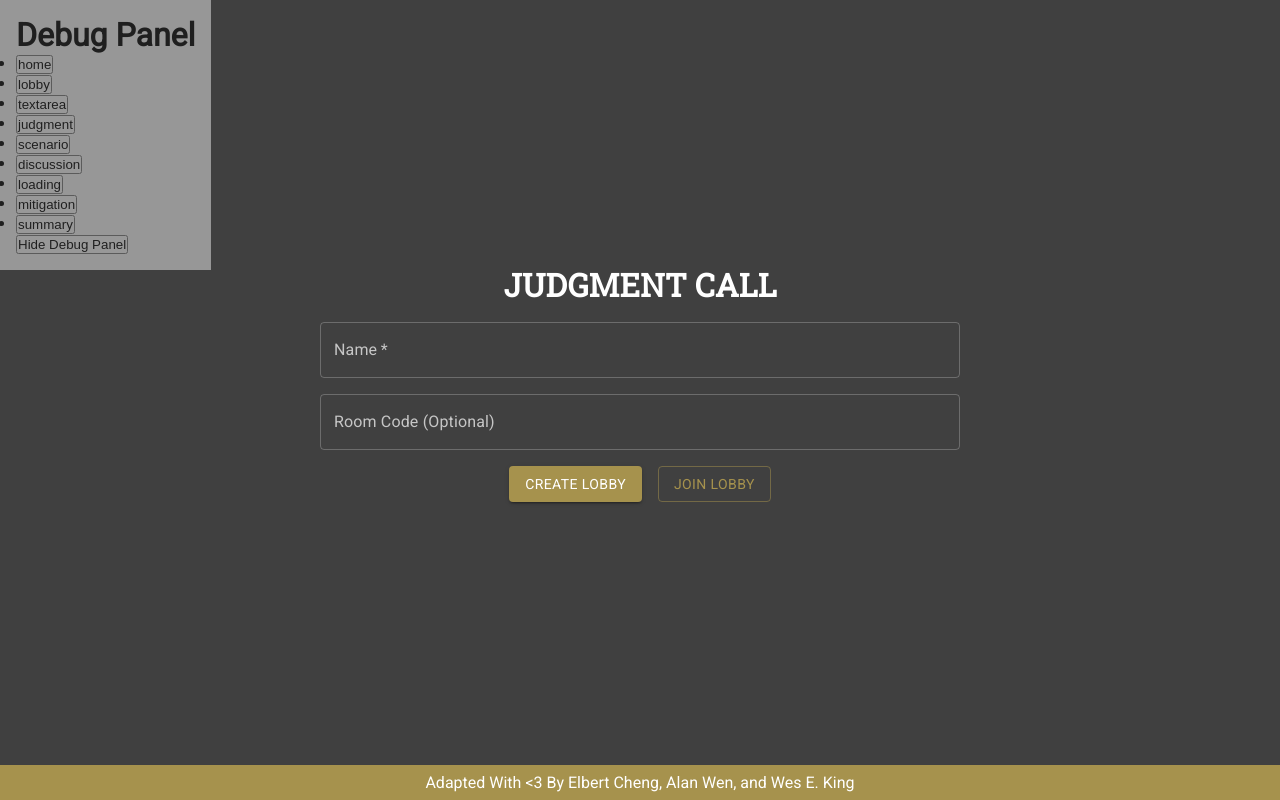
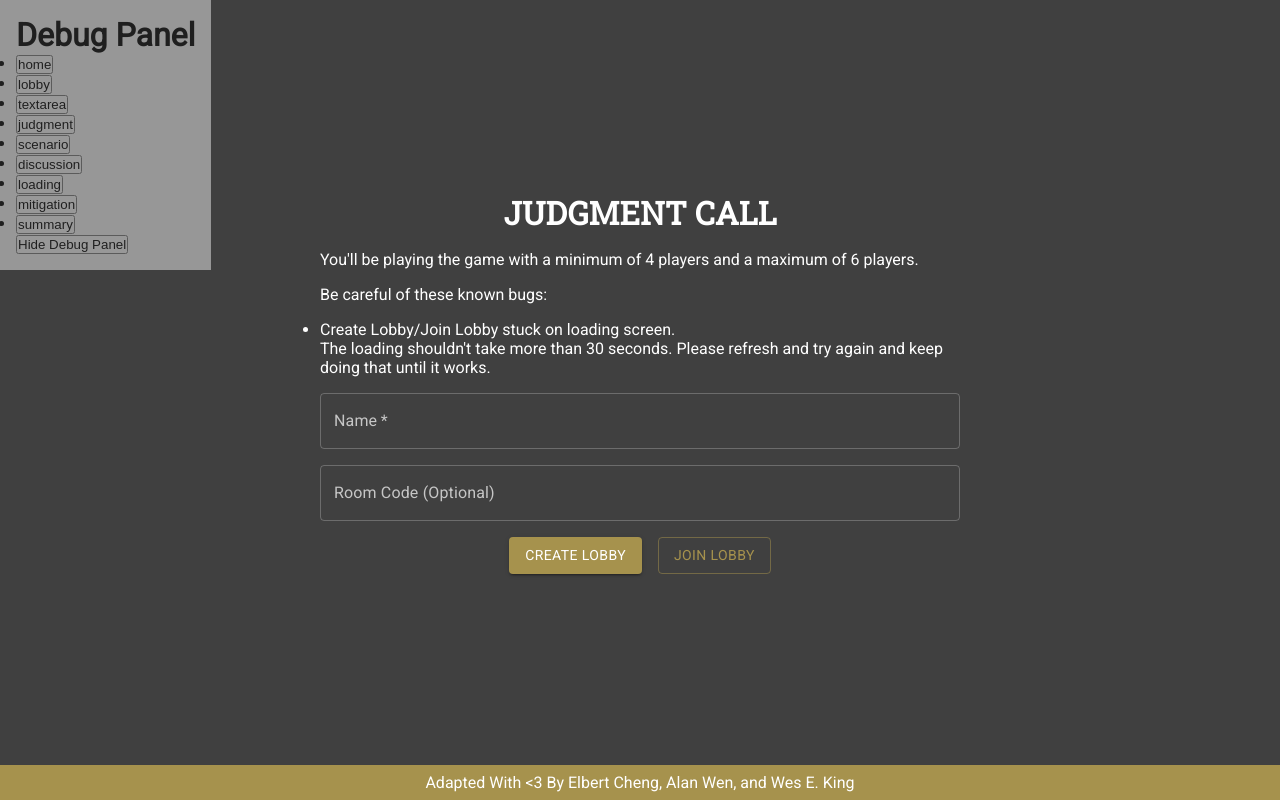
Before and after one commit to treblenaX/judgment-call-client, a React (Create React App) app: page / in a window 1280 px wide. Built offline with nearby package versions, Linux system fonts and the light colour scheme.

Commit message:
Pretest deployment

```diff
--- a/src/components/Home.js
+++ b/src/components/Home.js
@@ -78,6 +78,15 @@ function Home(props) {
         <PageContainer>
             <Stack direction='column' spacing={2}>
                 <h1 id='title'>JUDGMENT CALL</h1>
+                <p>
+                    You'll be playing the game with a minimum of 4 players and a maximum of 6 players.
+                </p>
+                <p>
+                    Be careful of these known bugs:</p>
+                    <ul>
+                        <li>Create Lobby/Join Lobby stuck on loading screen.</li>
+                            <p>The loading shouldn't take more than 30 seconds. Please refresh and try again and keep doing that until it works.</p>
+                    </ul>
                 <TextField
                     required
                     fullWidth
--- a/src/services/SocketService.js
+++ b/src/services/SocketService.js
@@ -12,6 +12,7 @@ export var socket = null;
 
 export class SocketService {
     static async joinLobby(request) {
+        //
         return new Promise(async (resolve, reject) => {
             try {
                 await this.verifySocketConnection();
@@ -19,6 +20,7 @@ export class SocketService {
                 socket.volatile.emit(ClientSocketStates.CONNECT_TO_LOBBY, request);
 
                 socket.on(ServerSocketStates.PLAYER_CONNECTED_TO_LOBBY, (response) => {
+                    console.log(response);
                     if (!response.error) {
                         resolve(response);
                     } else {
```
